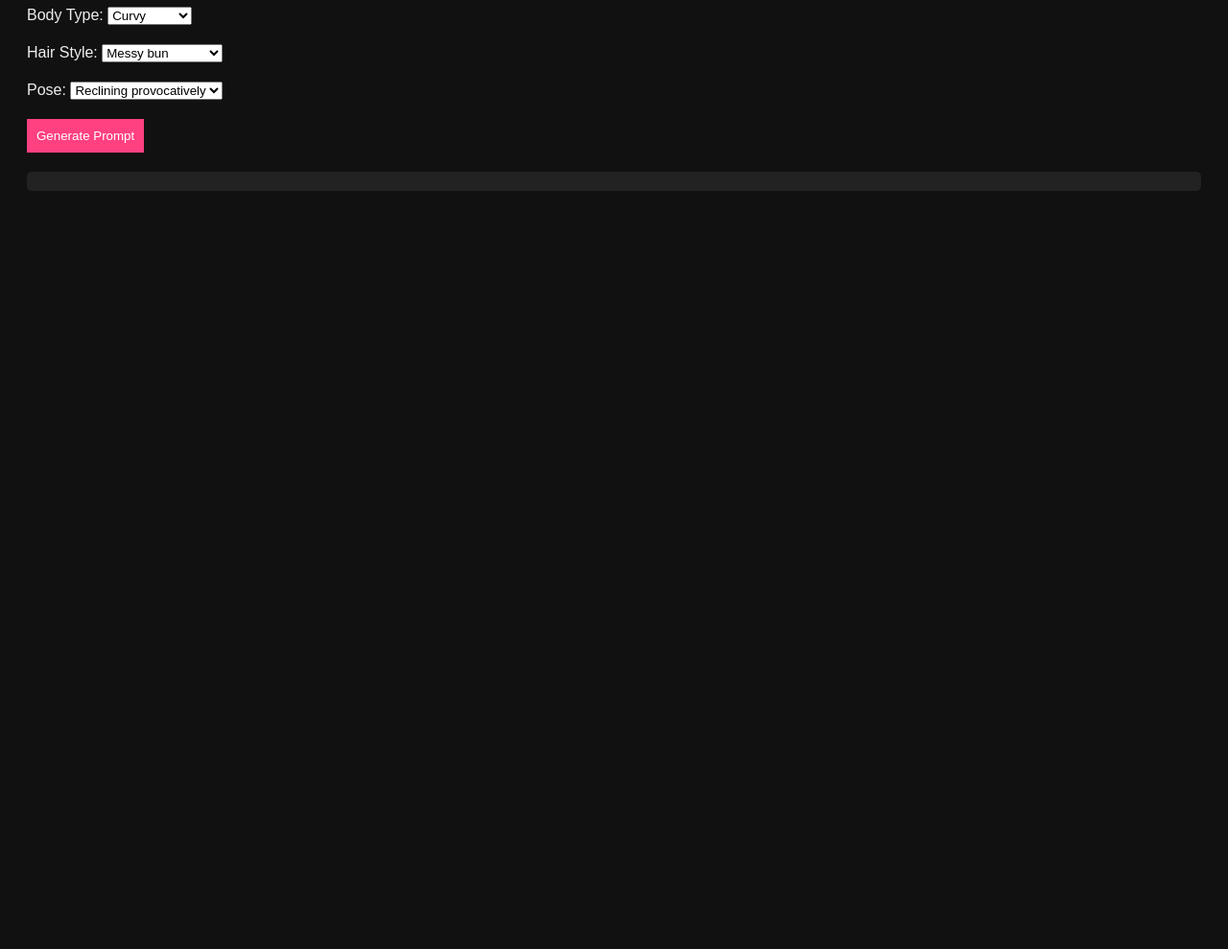
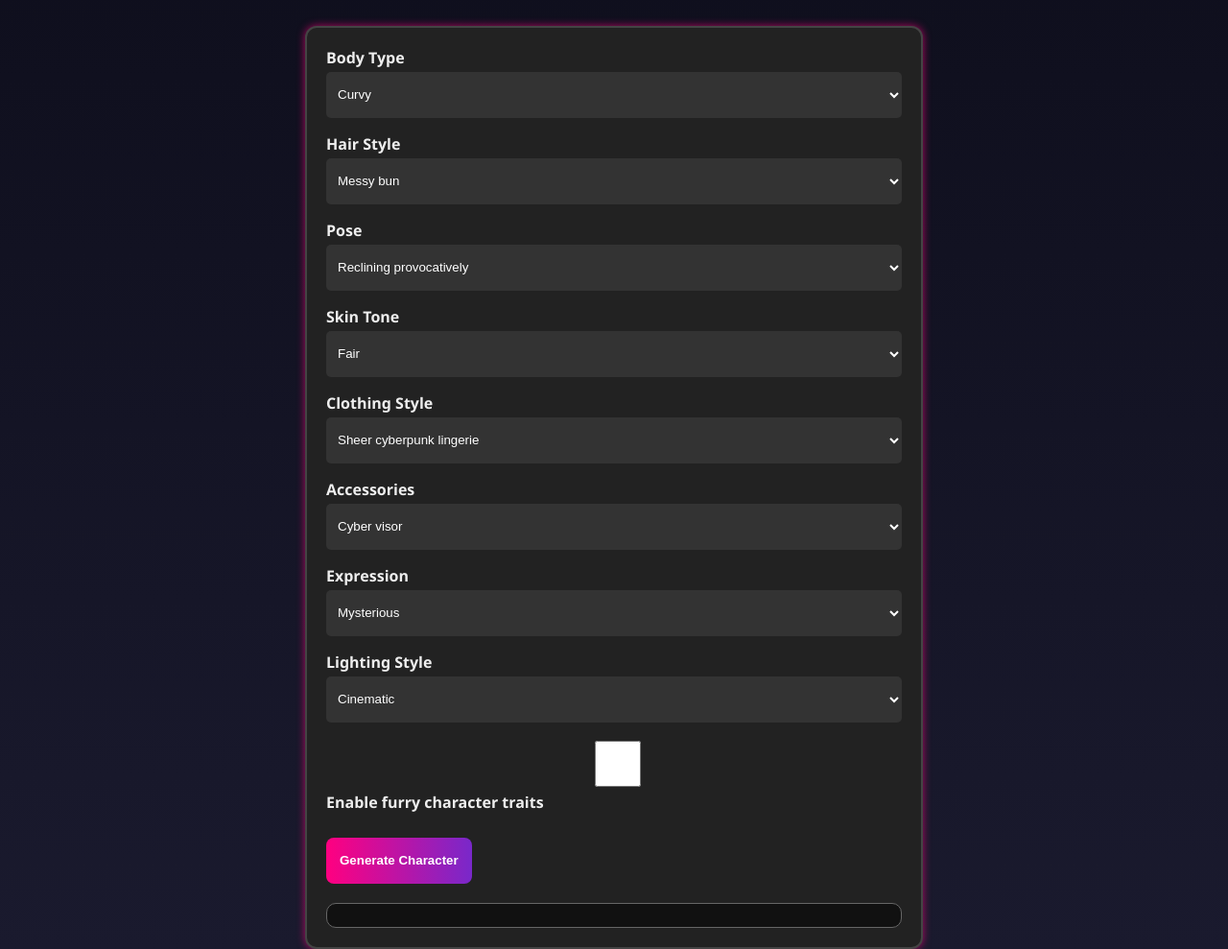
Before and after one commit to Dhop84/Character-pose-tool, a plain HTML site: page index.html in a window 1280 px wide. Shown: the part 101-1090 px from the top of the page at 96% size. Before the commit the page ends 800 px from the top, so only its background shows below. Drawn offline with Linux system fonts and the light colour scheme.

Commit message:
Update index.html

```diff
--- a/index.html
+++ b/index.html
@@ -3,62 +3,177 @@
 <head>
   <meta charset="UTF-8">
   <title>NSFW Character Generator</title>
+  <meta name="viewport" content="width=device-width, initial-scale=1.0">
   <style>
-    body { font-family: Arial, sans-serif; background: #111; color: #eee; padding: 20px; }
-    h1 { color: #ff4081; }
-    .section { margin-bottom: 20px; }
-    button { background: #ff4081; color: white; padding: 10px; border: none; cursor: pointer; }
-    .output { font-family: monospace; white-space: pre-wrap; background: #222; padding: 10px; border-radius: 5px; }
+    body {
+      margin: 0;
+      padding: 0;
+      font-family: 'Segoe UI', sans-serif;
+      background: linear-gradient(180deg, #0e0e1c, #1a1a2e);
+      color: #eee;
+      display: flex;
+      flex-direction: column;
+      align-items: center;
+      min-height: 100vh;
+      -webkit-font-smoothing: antialiased;
+      -moz-osx-font-smoothing: grayscale;
+    }
+    h1 {
+      margin-top: 30px;
+      font-size: 2.4em;
+      background: linear-gradient(to right, #ff0080, #7928ca);
+      -webkit-background-clip: text;
+      -webkit-text-fill-color: transparent;
+    }
+    .card {
+      background-color: #222;
+      border: 2px solid #444;
+      border-radius: 12px;
+      box-shadow: 0 0 8px #ff0080aa;
+      padding: 20px;
+      width: 90%;
+      max-width: 600px;
+      margin-top: 20px;
+    }
+    .section {
+      margin-bottom: 16px;
+    }
+    label {
+      font-weight: bold;
+      display: block;
+      margin-bottom: 4px;
+    }
+    select, input[type="checkbox"] {
+      width: 100%;
+      padding: 8px;
+      border-radius: 5px;
+      background-color: #333;
+      color: #fff;
+      border: none;
+      touch-action: manipulation;
+      -webkit-tap-highlight-color: transparent;
+      min-height: 48px;
+    }
+    button {
+      margin-top: 10px;
+      padding: 10px 14px;
+      border-radius: 8px;
+      border: none;
+      background: linear-gradient(to right, #ff0080, #7928ca);
+      color: white;
+      font-weight: bold;
+      cursor: pointer;
+      transition: transform 0.2s ease;
+      min-height: 48px;
+      touch-action: manipulation;
+      -webkit-tap-highlight-color: transparent;
+    }
+    button:hover {
+      transform: scale(1.05);
+    }
+    #speciesSection {
+      display: none;
+    }
+    .output {
+      background-color: #111;
+      border: 1px solid #666;
+      padding: 12px;
+      border-radius: 10px;
+      margin-top: 20px;
+      font-family: monospace;
+      white-space: pre-wrap;
+      font-size: 0.95em;
+    }
+
+    @media only screen and (max-width: 480px) {
+      body { padding: 10px; }
+      h1 { font-size: 1.8em; margin-top: 20px; text-align: center; }
+      .card { width: 100%; padding: 15px; }
+      select, input[type="checkbox"] { font-size: 0.95em; padding: 6px; }
+      button { width: 100%; font-size: 1em; }
+      .output { font-size: 0.9em; padding: 10px; }
+    }
   </style>
 </head>
 <body>
   <h1>NSFW Character Generator</h1>
-
-  <div class="section">
-    <label for="bodyType">Body Type:</label>
-    <select id="bodyType">
-      <option>Curvy</option>
-      <option>Petite</option>
-      <option>Athletic</option>
-      <option>Voluptuous</option>
-    </select>
+  <div class="card">
+    <div class="section"><label for="bodyType">Body Type</label><select id="bodyType">
+      <option>Curvy</option><option>Petite</option><option>Athletic</option><option>Voluptuous</option>
+    </select></div>
+    <div class="section"><label for="hairStyle">Hair Style</label><select id="hairStyle">
+      <option>Messy bun</option><option>Long and straight</option><option>Pixie cut</option><option>Wavy bob</option>
+    </select></div>
+    <div class="section"><label for="pose">Pose</label><select id="pose">
+      <option>Reclining provocatively</option><option>Standing with attitude</option><option>Crouched and ready</option><option>Sitting coyly</option>
+    </select></div>
+    <div class="section"><label for="skinTone">Skin Tone</label><select id="skinTone">
+      <option>Fair</option><option>Tan</option><option>Bronze</option><option>Ebony</option><option>Grey-scale</option>
+    </select></div>
+    <div class="section"><label for="clothing">Clothing Style</label><select id="clothing">
+      <option>Sheer cyberpunk lingerie</option><option>Latex bodysuit</option><option>Gothic corset</option><option>Futuristic armor</option>
+    </select></div>
+    <div class="section"><label for="accessories">Accessories</label><select id="accessories">
+      <option>Cyber visor</option><option>Neon earrings</option><option>Choker</option><option>Nano tattoos</option>
+    </select></div>
+    <div class="section"><label for="expression">Expression</label><select id="expression">
+      <option>Mysterious</option><option>Playful</option><option>Confident</option><option>Seductive</option>
+    </select></div>
+    <div class="section"><label for="lighting">Lighting Style</label><select id="lighting">
+      <option>Cinematic</option><option>Neon rim-lit</option><option>Warm spotlight</option><option>Rainy alley glow</option>
+    </select></div>
+    <div class="section">
+      <label><input type="checkbox" id="furryToggle" onchange="toggleSpecies()"> Enable furry character traits</label>
+    </div>
+    <div class="section" id="speciesSection">
+      <label for="furrySpecies">Furry Species</label>
+      <select id="furrySpecies">
+        <option>Tiger 🐅</option><option>Fox 🦊</option><option>Snow Leopard ❄️🐆</option><option>Squirrel 🐿️</option><option>Bear 🐻</option><option>Lion 🦁</option>
+      </select>
+    </div>
+    <button onclick="generate()">Generate Character</button>
+    <div class="output" id="result"></div>
   </div>
 
-  <div class="section">
-    <label for="hairStyle">Hair Style:</label>
-    <select id="hairStyle">
-      <option>Messy bun</option>
-      <option>Long and straight</option>
-      <option>Pixie cut</option>
-      <option>Wavy bob</option>
-    </select>
-  </div>
+  <script>
+    function toggleSpecies() {
+      const speciesSection = document.getElementById('speciesSection');
+      speciesSection.style.display = document.getElementById('furryToggle').checked ? 'block' : 'none';
+    }
 
-  <div class="section">
-    <label for="pose">Pose:</label>
-    <select id="pose">
-      <option>Reclining provocatively</option>
-      <option>Standing with attitude</option>
-      <option>Crouched and ready</option>
-      <option>Sitting coyly</option>
-    </select>
-  </div>
+    function vibrateButton() {
+      if ('vibrate' in navigator) navigator.vibrate(30);
+    }
 
-  <div class="section">
-    <button onclick="generate()">Generate Prompt</button>
-  </div>
-
-  <div class="output" id="outputBox"></div>
-
-  <script>
     function generate() {
+      vibrateButton();
       const body = document.getElementById('bodyType').value;
       const hair = document.getElementById('hairStyle').value;
       const pose = document.getElementById('pose').value;
+      const tone = document.getElementById('skinTone').value;
+      const clothes = document.getElementById('clothing').value;
+      const accessories = document.getElementById('accessories').value;
+      const expression = document.getElementById('expression').value;
+      const lighting = document.getElementById('lighting').value;
+      const isFurry = document.getElementById('furryToggle').checked;
+      const species = document.getElementById('furrySpecies').value;
 
-      const prompt = `A ${body}-bodied character with ${hair} hair, ${pose}.`;
-      document.getElementById('outputBox').textContent = prompt;
+      let prompt = `NSFW cyberpunk character — ${body} body, ${hair} hair, ${pose}, ${tone} skin tone, wearing ${clothes}, accessorized with ${accessories}. Expression: ${expression}, lighting: ${lighting}.`;
+      if (isFurry) {
+        prompt += ` Anthropomorphic traits: ${species}.`;
+      }
+
+      document.getElementById('result').innerText = prompt;
     }
+
+    // Swipe detection
+    let touchStartX = 0;
+    document.addEventListener('touchstart', e => touchStartX = e.changedTouches[0].screenX);
+    document.addEventListener('touchend', e => {
+      let touchEndX = e.changedTouches[0].screenX;
+      if (touchEndX < touchStartX - 50) document.body.style.background = "#111"; // dark theme
+      else if (touchEndX > touchStartX + 50) document.body.style.background = "#eee"; // light theme
+    });
   </script>
 </body>
 </html>
```
